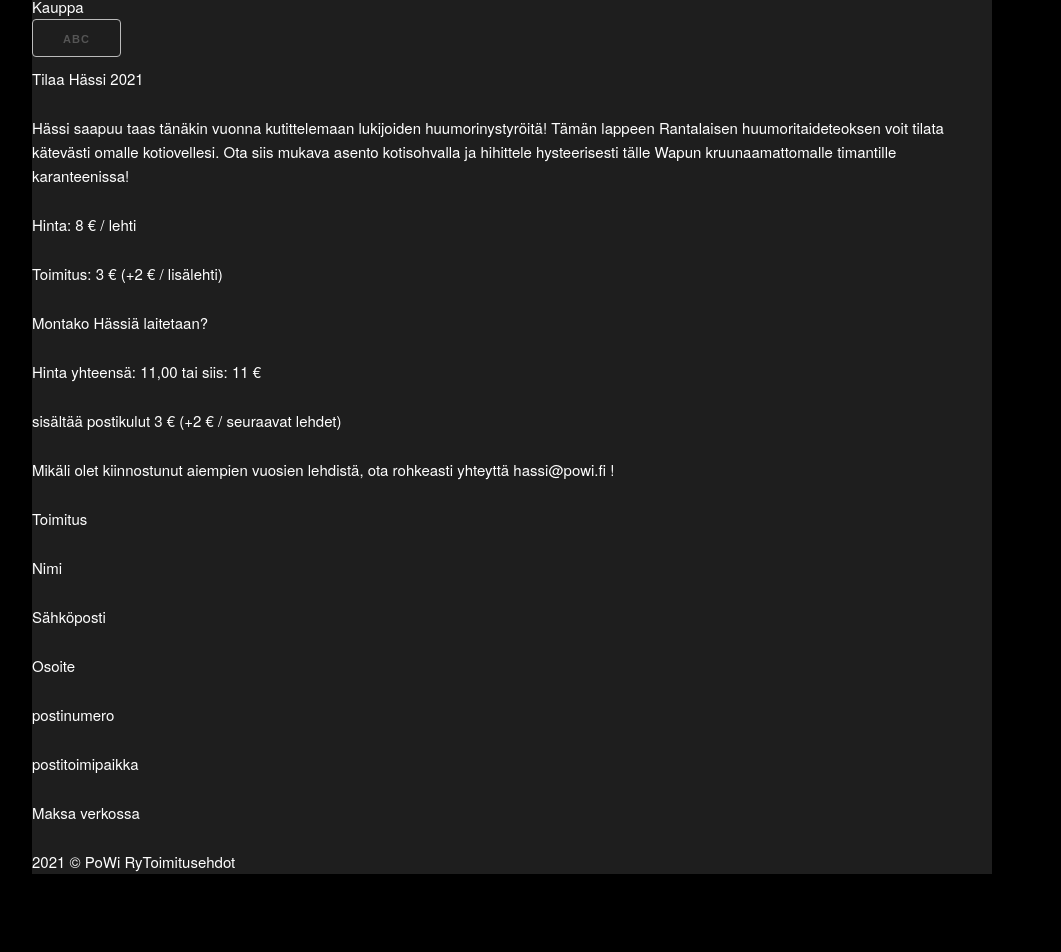
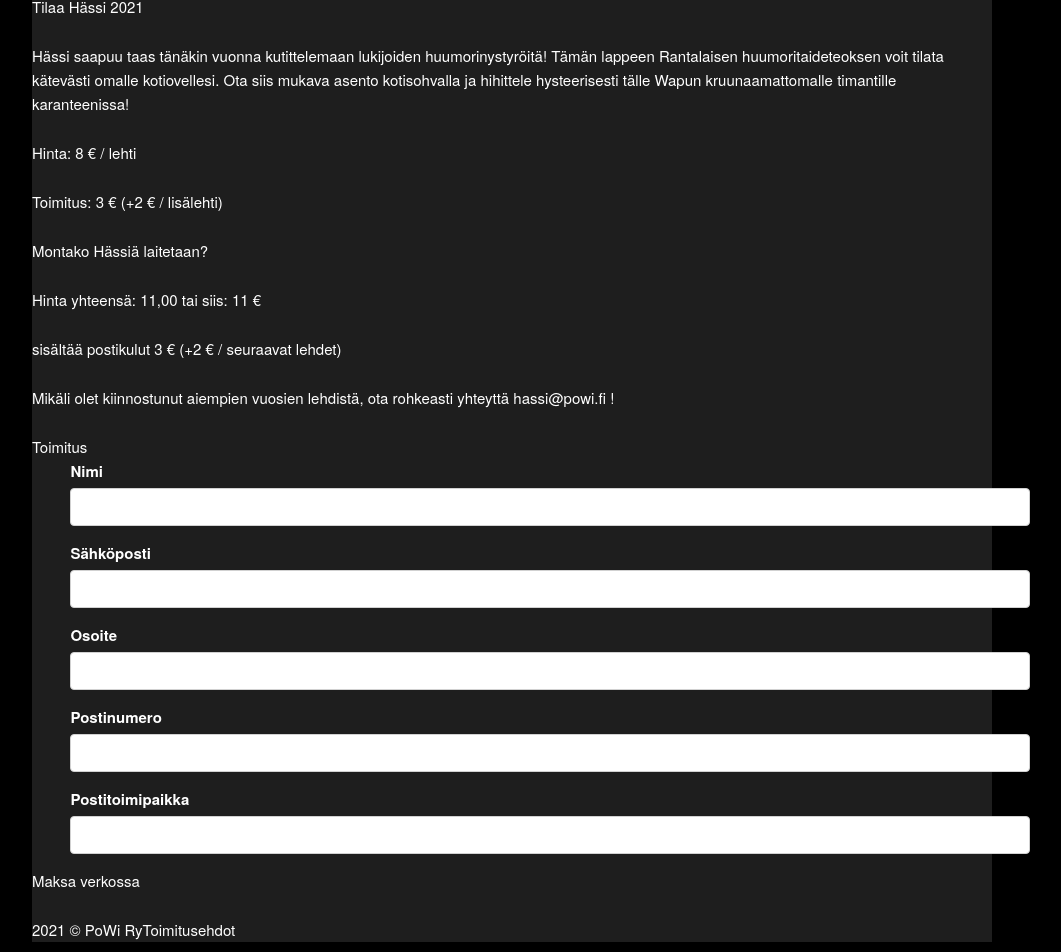
Before and after one commit to Vilzuge/hassi-front, a React (Create React App) app: page / in a window 1280 px wide. Shown: the part 702-1654 px from the top of the page, without its empty margins (128-1189 px from the left). Before the commit the page ends 1601 px from the top, so only its background shows below. Built offline with nearby package versions, Linux system fonts and the light colour scheme.

Commit message:
contact fields added

```diff
--- a/src/App.tsx
+++ b/src/App.tsx
@@ -19,33 +19,6 @@ const App: React.FC = () => {
         <PaymentSelection />
         <Footer />
 
-        <header>Kauppa</header>
-        <button>ABC</button>
-        <p>Tilaa Hässi 2021</p>
-        <p>
-          Hässi saapuu taas tänäkin vuonna kutittelemaan lukijoiden
-          huumorinystyröitä! Tämän lappeen Rantalaisen huumoritaideteoksen voit
-          tilata kätevästi omalle kotiovellesi. Ota siis mukava asento
-          kotisohvalla ja hihittele hysteerisesti tälle Wapun kruunaamattomalle
-          timantille karanteenissa!
-        </p>
-        <p>Hinta: 8 € / lehti</p>
-        <p>Toimitus: 3 € (+2 € / lisälehti)</p>
-        <p>Montako Hässiä laitetaan?</p>
-
-        <p>Hinta yhteensä: 11,00 tai siis: 11 €</p>
-        <p>sisältää postikulut 3 € (+2 € / seuraavat lehdet)</p>
-        <p>
-          Mikäli olet kiinnostunut aiempien vuosien lehdistä, ota rohkeasti
-          yhteyttä hassi@powi.fi !
-        </p>
-        <p>Toimitus</p>
-        <p>Nimi</p>
-        <p>Sähköposti</p>
-        <p>Osoite</p>
-        <p>postinumero</p>
-        <p>postitoimipaikka</p>
-
         <p>Maksa verkossa</p>
 
         <p>2021 © PoWi RyToimitusehdot</p>
--- a/src/components/AmountSelection.tsx
+++ b/src/components/AmountSelection.tsx
@@ -1,11 +1,19 @@
 import { FunctionComponent } from 'react';
 
-// interface AmountSelectionProps {
-//   amount: number;
-// }
 
 const AmountSelection: FunctionComponent = (props) => {
-  return <div />;
+  return (
+    <>
+      <p>Montako Hässiä laitetaan?</p>
+
+      <p>Hinta yhteensä: 11,00 tai siis: 11 €</p>
+      <p>sisältää postikulut 3 € (+2 € / seuraavat lehdet)</p>
+      <p>
+        Mikäli olet kiinnostunut aiempien vuosien lehdistä, ota rohkeasti
+        yhteyttä hassi@powi.fi !
+      </p>
+    </>
+  );
 };
 
 export default AmountSelection;
--- a/src/components/ContactFields.tsx
+++ b/src/components/ContactFields.tsx
@@ -1,7 +1,31 @@
 import { FunctionComponent } from 'react';
 
 const ContactFields: FunctionComponent = () => {
-  return <div />;
+
+
+  return (
+    <>
+      <div>
+        Toimitus
+      </div>
+      <div className="columns">
+        <label htmlFor="exampleName">Nimi</label>
+        <input className="u-full-width" type="email" placeholder="" id="nameInput"/>
+
+        <label htmlFor="exampleEmailInput">Sähköposti</label>
+        <input className="u-full-width" type="email" placeholder="" id="emailInput"/>
+
+        <label htmlFor="exampleEmailInput">Osoite</label>
+        <input className="u-full-width" type="email" placeholder="" id="addressInput"/>
+
+        <label htmlFor="exampleEmailInput">Postinumero</label>
+        <input className="u-full-width" type="email" placeholder="" id="exampleEmailInput"/>
+
+        <label htmlFor="exampleEmailInput">Postitoimipaikka</label>
+        <input className="u-full-width" type="email" placeholder="" id="exampleEmailInput"/>
+      </div>
+    </>
+  );
 };
 
 export default ContactFields;
--- a/src/components/HassiInfo.tsx
+++ b/src/components/HassiInfo.tsx
@@ -1,7 +1,20 @@
 import { FunctionComponent } from 'react';
 
 const HassiInfo: FunctionComponent = () => {
-  return <div />;
+  return (
+    <>
+      <p>Tilaa Hässi 2021</p>
+        <p>
+          Hässi saapuu taas tänäkin vuonna kutittelemaan lukijoiden
+          huumorinystyröitä! Tämän lappeen Rantalaisen huumoritaideteoksen voit
+          tilata kätevästi omalle kotiovellesi. Ota siis mukava asento
+          kotisohvalla ja hihittele hysteerisesti tälle Wapun kruunaamattomalle
+          timantille karanteenissa!
+        </p>
+      <p>Hinta: 8 € / lehti</p>
+      <p>Toimitus: 3 € (+2 € / lisälehti)</p>
+    </>
+  );
 };
 
 export default HassiInfo;
```
